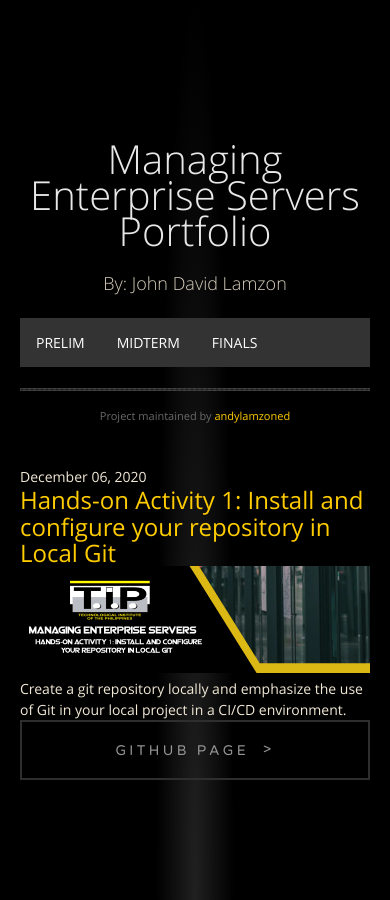
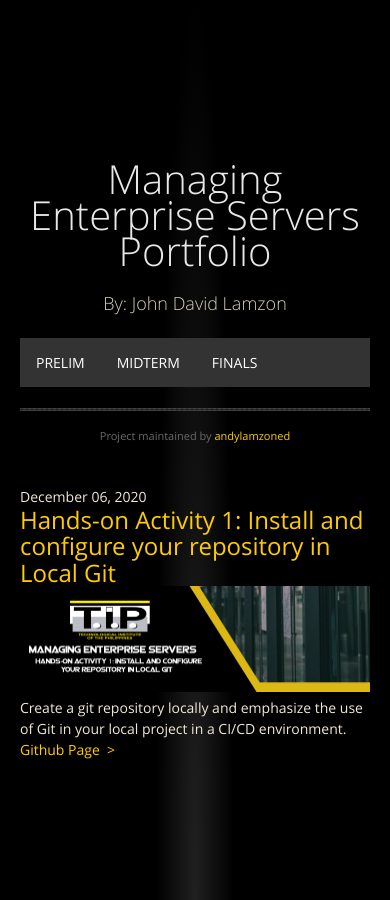
Before and after one commit to andylamzoned/andylamzoned.github.io, a Jekyll site: the page built from index.md, in a window 390 px wide. Built offline with Jekyll 4.4.1, drawn with Linux system fonts in a browser that asks for light colours.

Commit message:
default.html test

```diff
--- a/_layouts/default.html
+++ b/_layouts/default.html
@@ -52,7 +52,7 @@
           <p>Create a git repository locally and emphasize the use of Git in your local project in a CI/CD environment.</p>
           <div class="button">
             <a href="#">
-              GitHub&nbsp;Page&nbsp;
+              Github&nbsp;Page&nbsp;
               <span class="shift">></span>
             </a>
             <div class="mask"></div>
--- a/assets/css/main.css
+++ b/assets/css/main.css
@@ -11,7 +11,7 @@ form, label, legend, table, caption, tbody,
 tfoot, thead, tr, th, td, article, aside,
 canvas, details, embed, figure, figcaption,
 footer, header, hgroup, menu, nav, output, ruby,
-section, summary, time, mark, audio, video {
+section, summary, time, mark, audio, video, button {
 margin: 0;
 	padding: 0;
 	border: 0;
@@ -179,7 +179,7 @@ body {
 	transition: background-color 2s cubic-bezier(0.19, 1, 0.22, 1);
 }
 
-.button {
+button {
 	border: 2px solid #2e2e2e;
 	cursor: pointer;
 	letter-spacing: 0.2125rem;
@@ -196,13 +196,13 @@ body {
 	user-select: none;
 }
 
-.button a {
+button a {
 	color: #969696;
 	font-family: "Varela Round";
 	text-decoration: none;
 }
 
-.button .mask {
+button .mask {
 	background-color: #fff;
 	background-color: rgba(255, 255, 255, 0.5);
 	height: 100px;
@@ -212,37 +212,37 @@ body {
 	width: 200px;
 }
 
-.button .shift {
+button .shift {
 	display: inline-block;
 	transition: all 1.1s cubic-bezier(0.19, 1, 0.22, 1);
 	vertical-align: text-top;
 }
 
-.button:hover {
+button:hover {
 	background-color: rgba(255, 255, 255, 0.05);
 	border-color: #fff;
 	box-shadow: 0 0 5px rgba(255, 245, 245, 0.8);
 	transition: background 0s;
 }
 
-.button:hover a {
+button:hover a {
 	color: #fff;
 }
 
-.button:hover .mask {
+button:hover .mask {
 	background-color: #fff;
 	transform: translate3d(120%, -100px, 0) rotate3d(0, 0, 1, 90deg);
 }
 
-.button:hover .shift {
+button:hover .shift {
 	transform: translateX(5px);
 }
 
-.button:active {
+button:active {
 	background-color: #fff;
 }
 
-.button:active a {
+button:active a {
 	color: #202020;
 }
 
```
